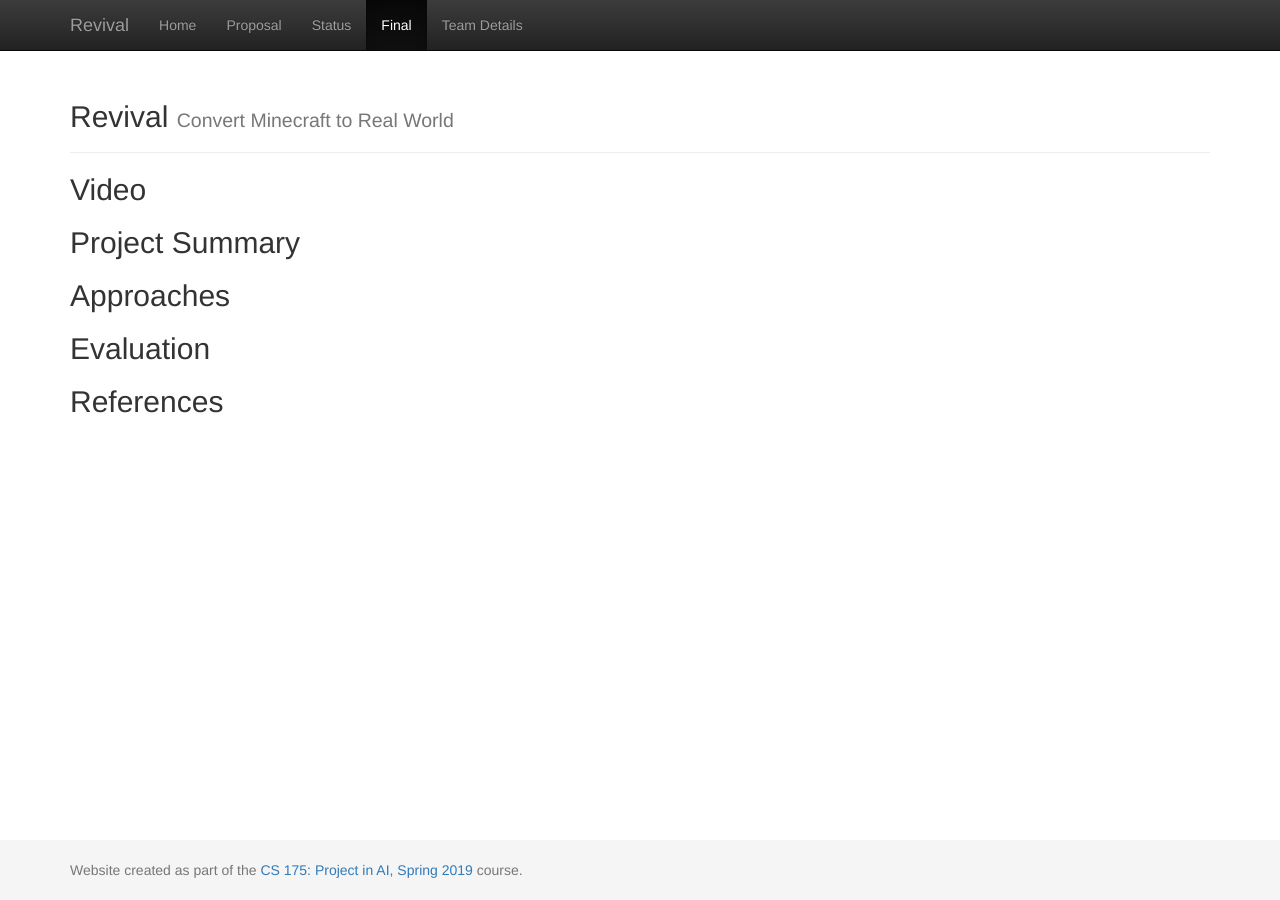
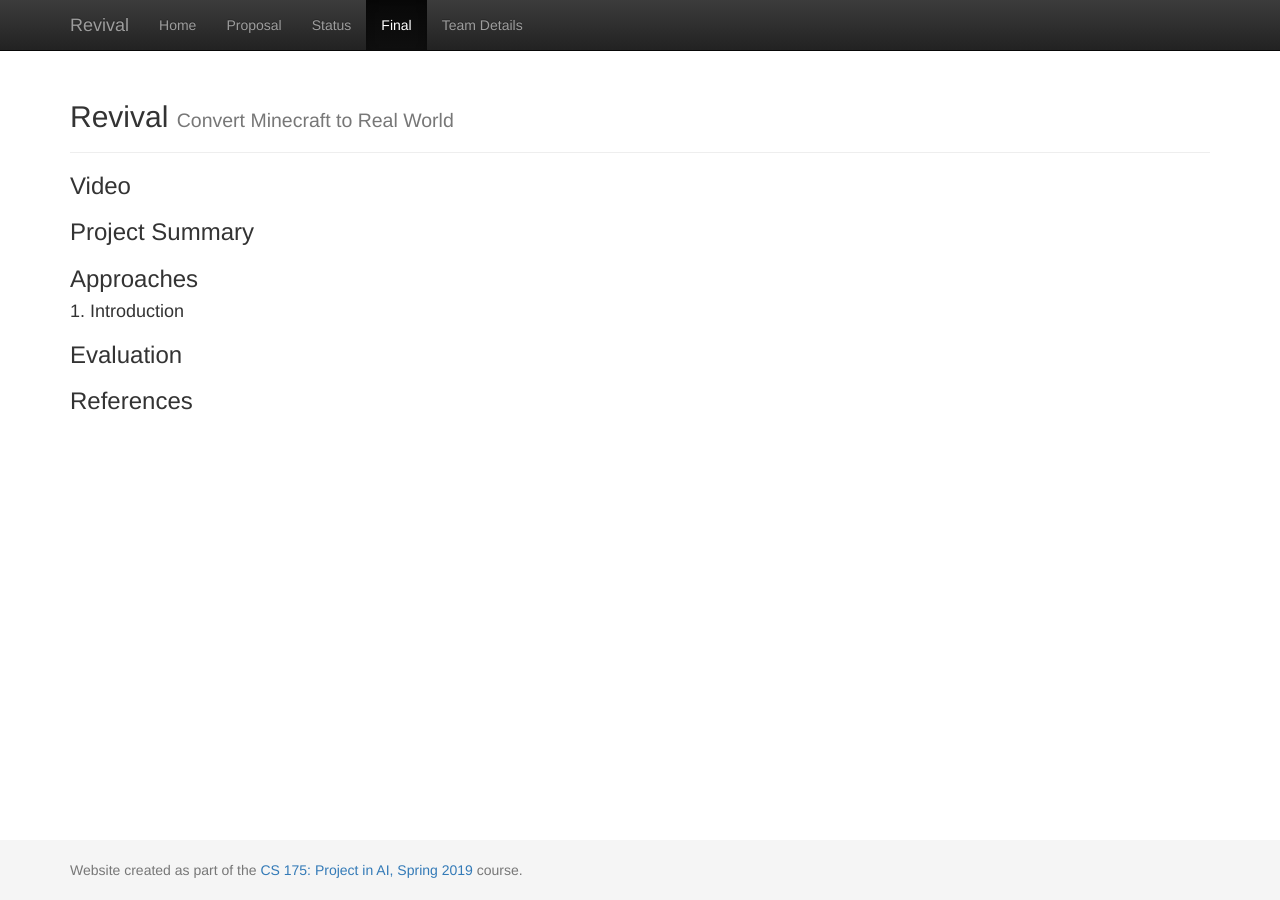
Before and after one commit to sijielu/Revival, a Jekyll site: the page built from docs/final.md, in a window 1280 px wide. Built offline with Jekyll 4.4.1, drawn with Linux system fonts in a browser that asks for light colours.

Commit message:
Update final.md

```diff
--- a/docs/final.md
+++ b/docs/final.md
@@ -3,12 +3,13 @@ layout: default
 title:  Final Report
 ---
 
-## Video
+### Video
 
-## Project Summary
+### Project Summary
 
-## Approaches
+### Approaches
+#### 1. Introduction
 
-## Evaluation
+### Evaluation
 
-## References
+### References
```
